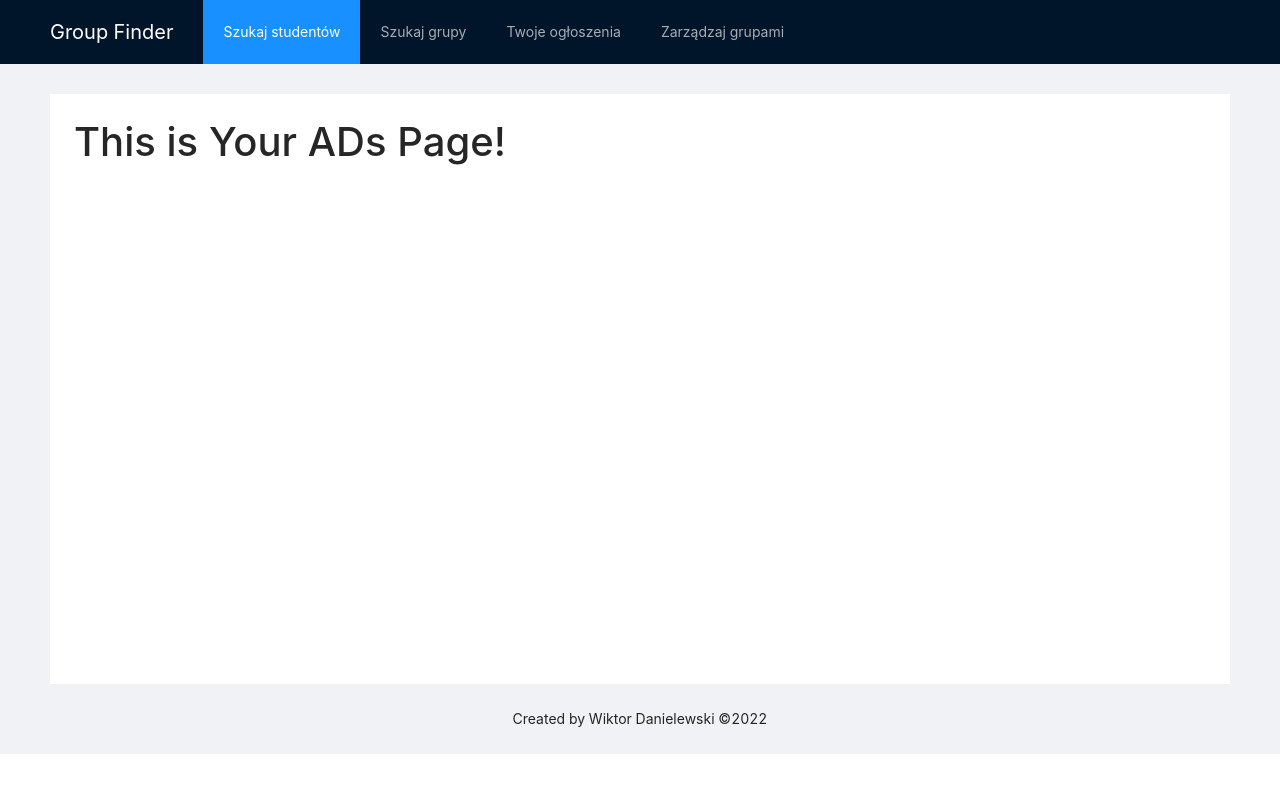
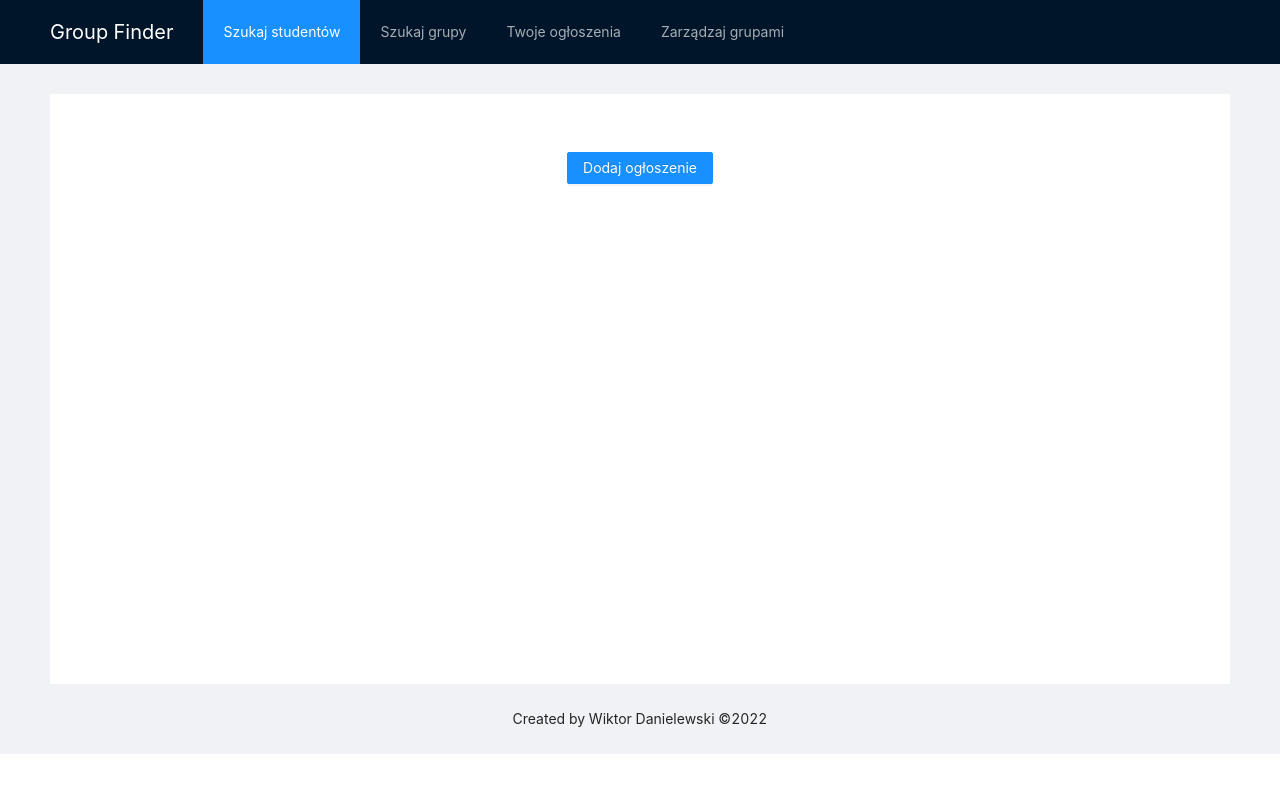
Before and after one commit to wiktord2000/Group-Finder, a React (Create React App) app in the folder Lab3/group_finder/: page /yourAds in a window 1280 px wide. Shown: the top 792 px of the page. Built offline with nearby package versions, Linux system fonts and the light colour scheme.

Commit message:
Modify YourAds page

```diff
--- a/Lab3/group_finder/src/Pages/YourAds/YourAds.css
+++ b/Lab3/group_finder/src/Pages/YourAds/YourAds.css
@@ -0,0 +1,8 @@
+
+
+.button-container{
+    height: 100px;
+    display: flex;
+    justify-content: center;
+    align-items: center;
+}
--- a/Lab3/group_finder/src/Pages/YourAds/YourAds.js
+++ b/Lab3/group_finder/src/Pages/YourAds/YourAds.js
@@ -1,11 +1,16 @@
 import React from 'react';
 import './YourAds.css'
+import { Button } from 'antd';
+import { NavLink } from 'react-router-dom';
 
 function YourAds(){
 
     return(
         <>
-            <h1>This is Your ADs Page!</h1>
+            <div className='button-container'>
+                <Button type="primary"><NavLink to={"/addAd"}>Dodaj ogłoszenie</NavLink></Button>
+            </div>
+
         </>
     );
 }
```
